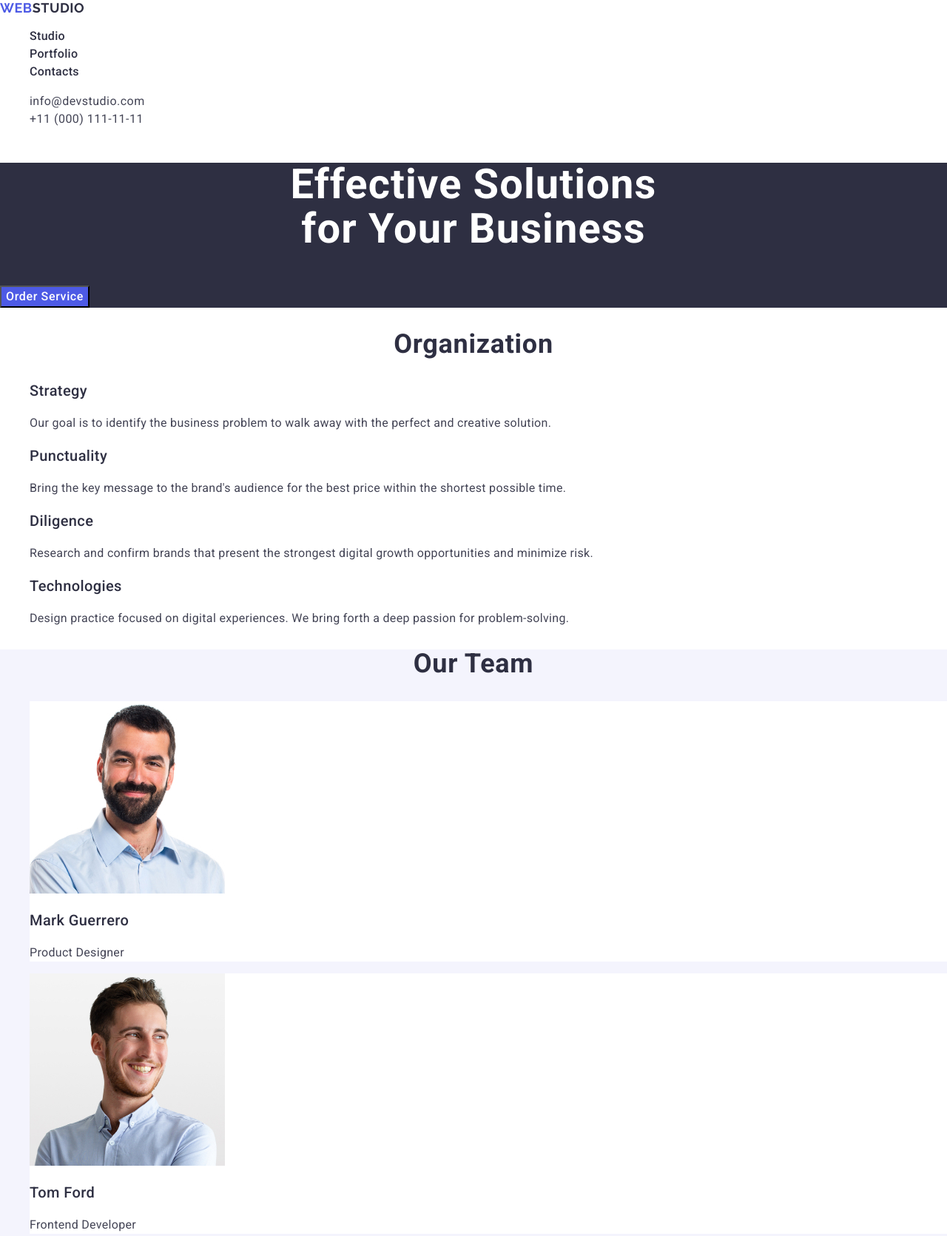
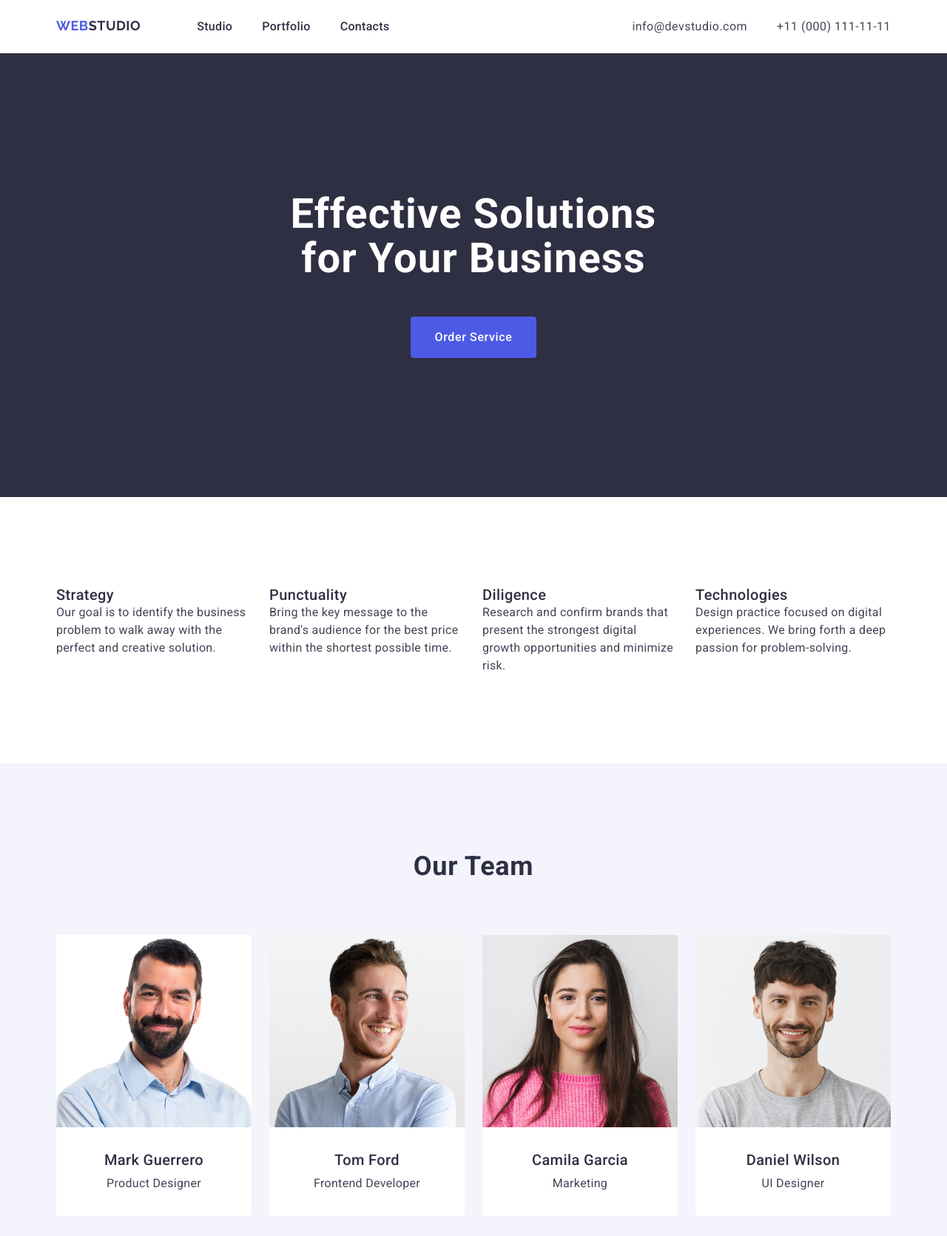
Before and after one commit to ZiRazok/goit-markup-hw-03, a plain HTML site: page index.html in a window 1280 px wide. Shown: the top 1671 px of the page at 74% size. Drawn offline with nearby package versions, Linux system fonts and the light colour scheme.

Commit message:
Changes 1
Completion of the 3rd hw

```diff
--- a/css/styles.css
+++ b/css/styles.css
@@ -2,6 +2,13 @@ body {
     font-family: 'Roboto', sans-serif;
     color: #434455;
     background-color: #fff;
+    display: flex;
+    flex-direction: column;
+    min-height: 100vh;
+}
+
+main {
+    flex-grow: 1;
 }
 
 .title-main-heading {
@@ -42,13 +49,59 @@ body {
     letter-spacing: .02em;
 }
 
-ul {
+img {
+    display: block;
+    width: 100%;
+    object-fit: cover;
+}
+
+ul,
+ol {
     list-style-type: none;
+    margin: 0;
+    padding-left: 0;
 }
 
 a {
     text-decoration: none;
 }
+
+p,
+h1,
+h2,
+h3,
+h4,
+h5,
+h6 {
+    margin: 0;
+}
+
+.container {
+    max-width: 1158px;
+    margin: 0 auto;
+    padding-left: 15px;
+    padding-right: 15px;
+}
+
+.visually-hidden {
+    position: absolute;
+    width: 1px;
+    height: 1px;
+    margin: -1px;
+    border: 0;
+    padding: 0;
+    white-space: nowrap;
+    clip-path: inset(100%);
+    clip: rect(0 0 0 0);
+    overflow: hidden;
+}
+
+.section {
+    padding: 120px 0;
+}
+
+
+
 
 
 
@@ -76,6 +129,30 @@ a {
 
 
 /* Header Top menu */
+.header {
+    max-width: 100%;
+    border-bottom: #E7E9FC;
+    padding: 24px 0;
+}
+
+.header .container {
+    display: flex;
+    justify-content: space-between;
+}
+
+.header-nav {
+    display: flex;
+}
+
+.nav-list {
+    display: flex;
+    flex-wrap: wrap;
+    column-gap: 40px;
+    margin-left: 76px;
+}
+
+.nav-item {}
+
 .nav-link {
     line-height: 1.5;
     letter-spacing: .02em;
@@ -86,6 +163,15 @@ a {
 .header-address {
     font-style: normal;
 }
+
+.address-list {
+    display: flex;
+    flex-wrap: wrap;
+    column-gap: 40px;
+    margin-left: 15px;
+}
+
+.address-item {}
 
 .address-link {
     line-height: 1.5;
@@ -101,11 +187,13 @@ a {
 }
 
 
-
-
 /* Section Title */
 .section-title {
+    max-width: 100%;
     background-color: #2E2F42;
+    padding: 188px 0;
+    text-align: center;
+
 }
 
 .title-button {
@@ -117,6 +205,11 @@ a {
     color: #fff;
     background-color: #4D5AE5;
     cursor: pointer;
+    padding: 16px 32px;
+    border-style: none;
+    border-radius: 4px;
+    margin-top: 48px;
+
 }
 
 .title-button:hover,
@@ -128,30 +221,84 @@ a {
 
 
 /* Section Organization */
+.section-organization {
+    min-width: 100%;
+}
 
+.organization-list {
+    display: flex;
+    gap: 24px;
+}
+
+.organization-item {
+    max-width: calc((100% - 3 * 24px) / 4);
+}
 
 
 
 /* Section Our Team  */
 .section-team {
+    max-width: 100%;
     background-color: #F4F4FD;
 }
 
+.team-list {
+    display: flex;
+    gap: 24px;
+    margin-top: 72px;
+}
+
 .team-item {
+    width: calc((100% - 3 * 24px) / 4);
     background-color: #fff;
+    padding-bottom: 32px;
+    text-align: center;
+    border-bottom-left-radius: 4px;
+    border-bottom-right-radius: 4px;
+}
+
+.team-section-heading {
+    margin-top: 32px;
+    margin-bottom: 8px;
 }
 
 
 
+/* Section Our portfolio */
+.section-portfolio {
+    max-width: 100%;
+}
 
-/* Section Our portfolio */
+.portfolio-list {
+    display: flex;
+    flex-wrap: wrap;
+    gap: 24px;
+    margin-top: 72px;
+}
 
+.portfolio-item {
+    max-width: calc((100% - 2 * 24px) / 3);
+    padding-bottom: 32px;
+    border: 1px solid #E7E9FC;
+    text-align: center;
+}
 
+.portfolio-section-heading {
+    margin-top: 32px;
+    margin-bottom: 8px;
+}
 
 
 
 /* footer */
 .footer {
+    max-width: 100%;
     background-color: #2E2F42;
     color: #F4F4FD;
+    padding: 100px 0;
 }
+
+.footer-paragraph {
+    margin-top: 18px;
+    max-width: 264px;
+}
--- a/index.html
+++ b/index.html
@@ -20,6 +20,7 @@
 <body>
     <!-- Top menu -->
     <header class="header">
+        <div class="container">
             <!-- Navigation -->
             <nav class="header-nav">
                 <!-- Logo -->
@@ -35,24 +36,30 @@
             <!-- Contacts -->
             <address class="header-address">
                 <ul class="address-list">
-                <li class="address-item"><a class="address-link" href="mailto:info@devstudio.com">info@devstudio.com</a>
+                    <li class="address-item"><a class="address-link"
+                            href="mailto:info@devstudio.com">info@devstudio.com</a>
                     </li>
-                <li class="address-item"><a class="address-link" href="tel:+110001111111">+11 (000) 111-11-11</a></li>
+                    <li class="address-item"><a class="address-link" href="tel:+110001111111">+11 (000) 111-11-11</a>
+                    </li>
                 </ul>
             </address>
+        </div>
     </header>
 
     <!-- Main content -->
     <main>
         <!-- Title -->
-        <section class="section-title">
+        <section class="section-title section">
+            <div class="container">
                 <h1 class="title-main-heading">Effective Solutions<br>for Your Business</h1>
                 <button type="button" class="title-button">Order Service</button>
+            </div>
         </section>
 
         <!-- Organization -->
-        <section class="section-organization">
-            <h2 class="organization-subheading">Organization</h2>
+        <section class="section-organization section">
+            <div class="container">
+                <h2 class="organization-subheading visually-hidden">Organization</h2>
                 <ul class="organization-list">
                     <!-- Strategy -->
                     <li class="organization-item">
@@ -64,7 +71,8 @@
                     <!-- Punctuality -->
                     <li class="organization-item">
                         <h3 class="organization-section-heading">Punctuality</h3>
-                    <p class="organization-paragraph">Bring the key message to the brand's audience for the best price
+                        <p class="organization-paragraph">Bring the key message to the brand's audience for the best
+                            price
                             within the shortest possible time.</p>
                     </li>
 
@@ -78,14 +86,17 @@
                     <!-- Technologies -->
                     <li class="organization-item">
                         <h3 class="organization-section-heading">Technologies</h3>
-                    <p class="organization-paragraph">Design practice focused on digital experiences. We bring forth a
+                        <p class="organization-paragraph">Design practice focused on digital experiences. We bring forth
+                            a
                             deep passion for problem-solving.</p>
                     </li>
                 </ul>
+            </div>
         </section>
 
         <!-- Our team -->
-        <section class="section-team">
+        <section class="section-team section">
+            <div class="container">
                 <h2 class="team-subheading">Our Team</h2>
                 <ul class="team-list">
                     <!-- Mark -->
@@ -116,10 +127,12 @@
                         <p class="team-paragraph">UI Designer</p>
                     </li>
                 </ul>
+            </div>
         </section>
 
         <!-- Our portfolio -->
-        <section class="section-portfolio">
+        <section class="section-portfolio section">
+            <div class="container">
                 <h2 class="portfolio-subheading">Our Portfolio</h2>
                 <ul class="portfolio-list">
                     <li class="portfolio-item">
@@ -152,21 +165,26 @@
                         <p class="portfolio-paragraph">Design</p>
                     </li>
                     <li class="portfolio-item">
-                    <img src="./images/online-courses.jpg" alt="A girl talking on the phone" width="360" height="300">
+                        <img src="./images/online-courses.jpg" alt="A girl talking on the phone" width="360"
+                            height="300">
                         <h3 class="portfolio-section-heading">Online Courses</h3>
                         <p class="portfolio-paragraph">Marketing</p>
                     </li>
                 </ul>
+            </div>
         </section>
     </main>
 
     <!-- Other info -->
     <footer class="footer">
         <!-- Logo -->
+        <div class="container">
             <a href="./index.html" class="logo footer-logo">Web<span class="logo-span">Studio</span></a>
-        <p class="footer-paragraph">Increase the flow of customers and sales for your business with digital marketing &
+            <p class="footer-paragraph">Increase the flow of customers and sales for your business with digital
+                marketing &
                 growth
                 solutions.</p>
+        </div>
     </footer>
 </body>
 
```
Lines whose indentation alone changed are shown as unchanged.
